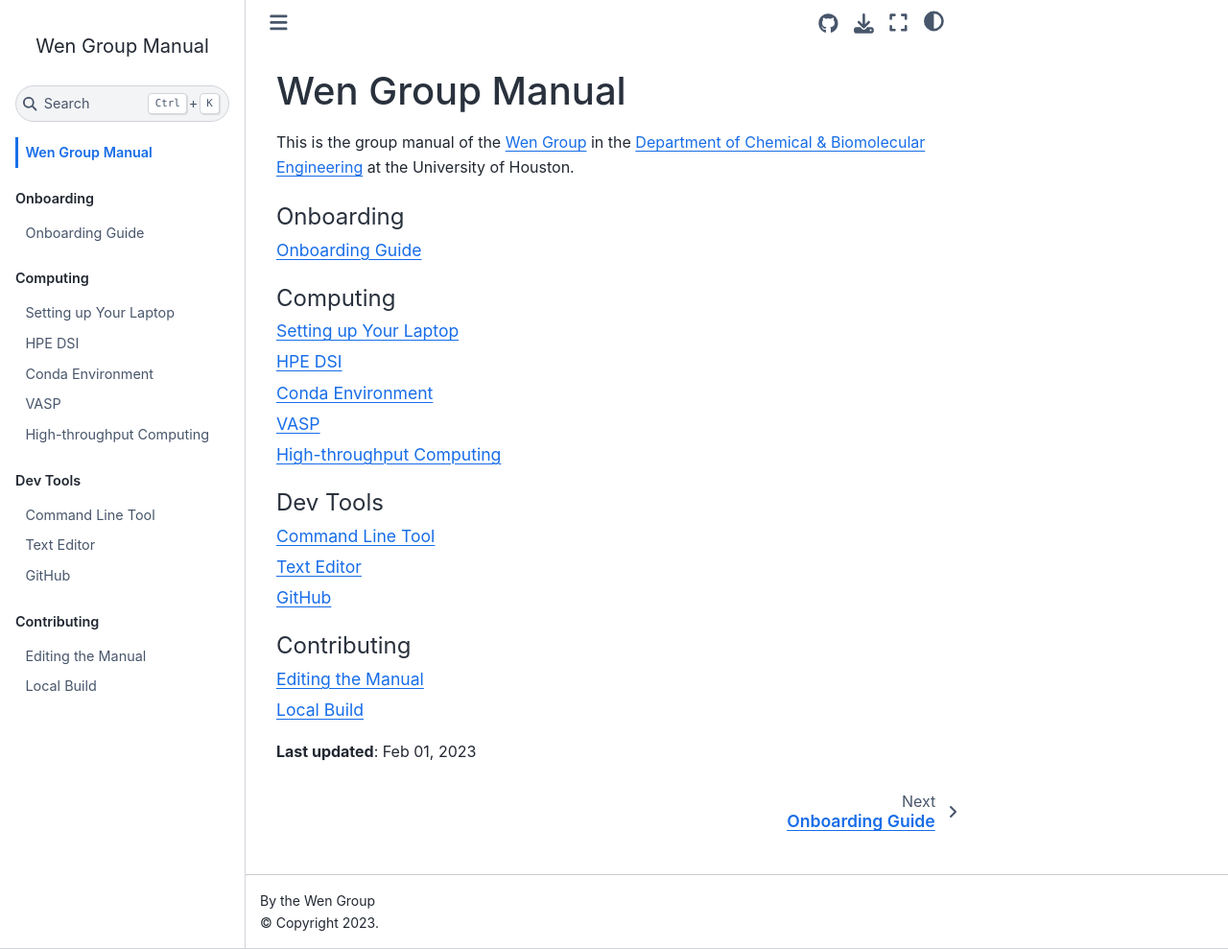
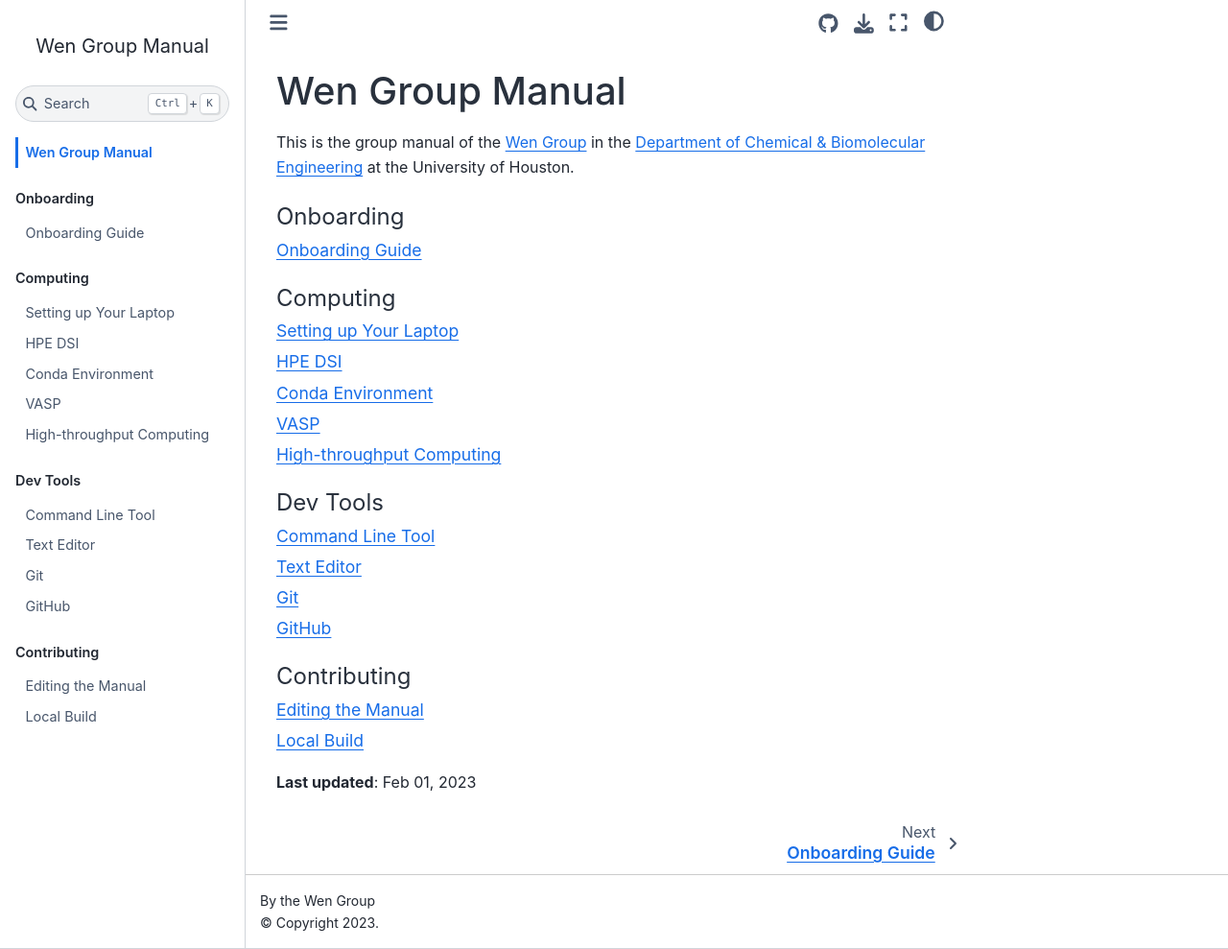
Before and after one commit to wengroup/group_manual, a Jupyter Book: the page built from docs/index.md, in a window 1280 px wide and 989 px high. Shown: the whole window at 96% size. Built offline with Jupyter Book 1.0.4 settings and Sphinx 7.4.7 and the Sphinx Book theme 1.1.4, drawn with Linux system fonts in a browser that asks for light colours.

Commit message:
Add git page

```diff
--- a/docs/_toc.yml
+++ b/docs/_toc.yml
@@ -20,6 +20,7 @@ parts:
     chapters:
       - file: devtool/cli.md
       - file: devtool/text_editor.md
+      - file: devtool/git.md
       - file: devtool/github.md
 
   - caption: Contributing
--- /dev/null
+++ b/docs/devtool/git.md
@@ -0,0 +1,3 @@
+(label:git)=
+
+# Git
```
Also changed, not shown: docs/devtool/github.md (+0 -3 lines).
